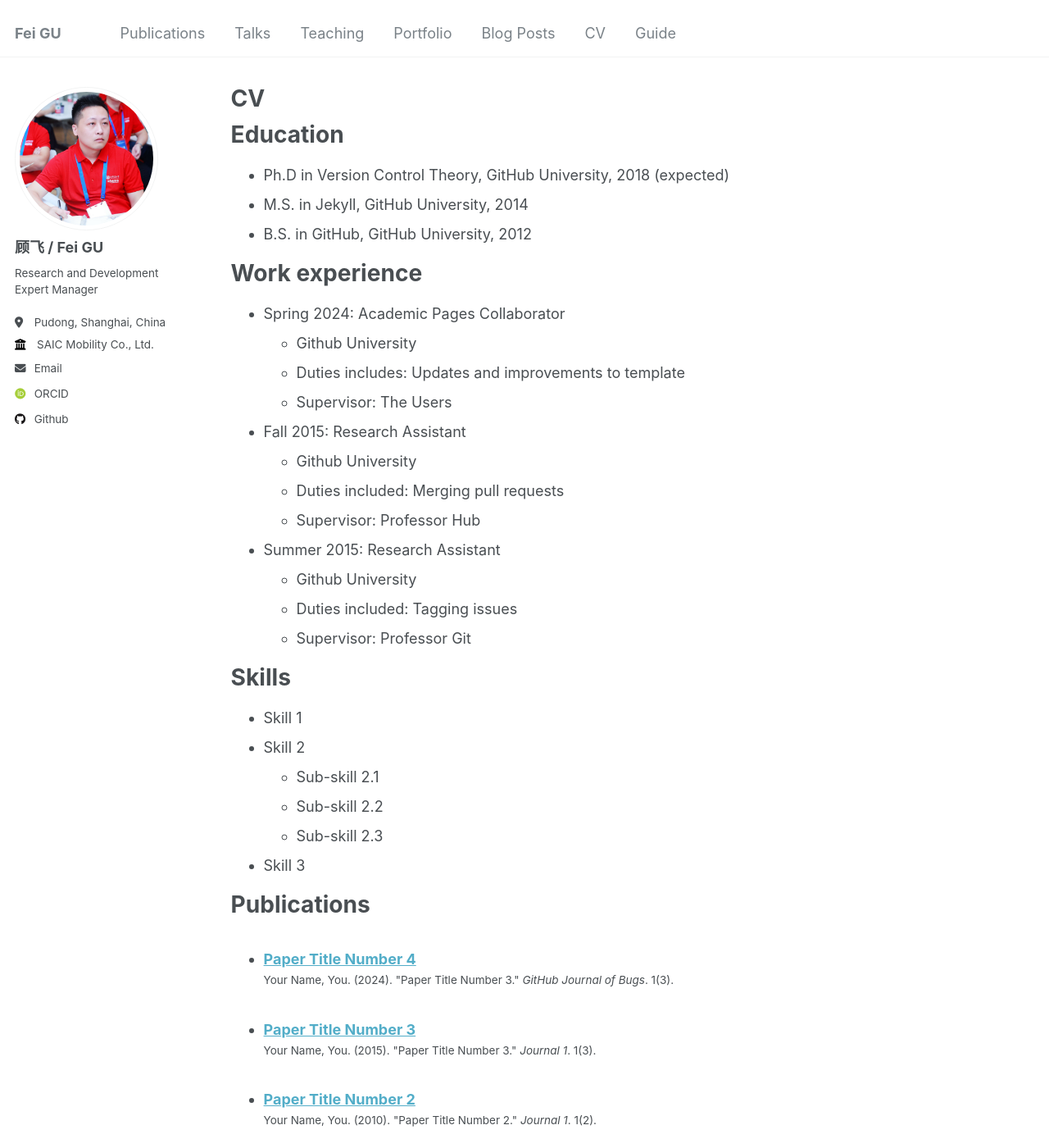
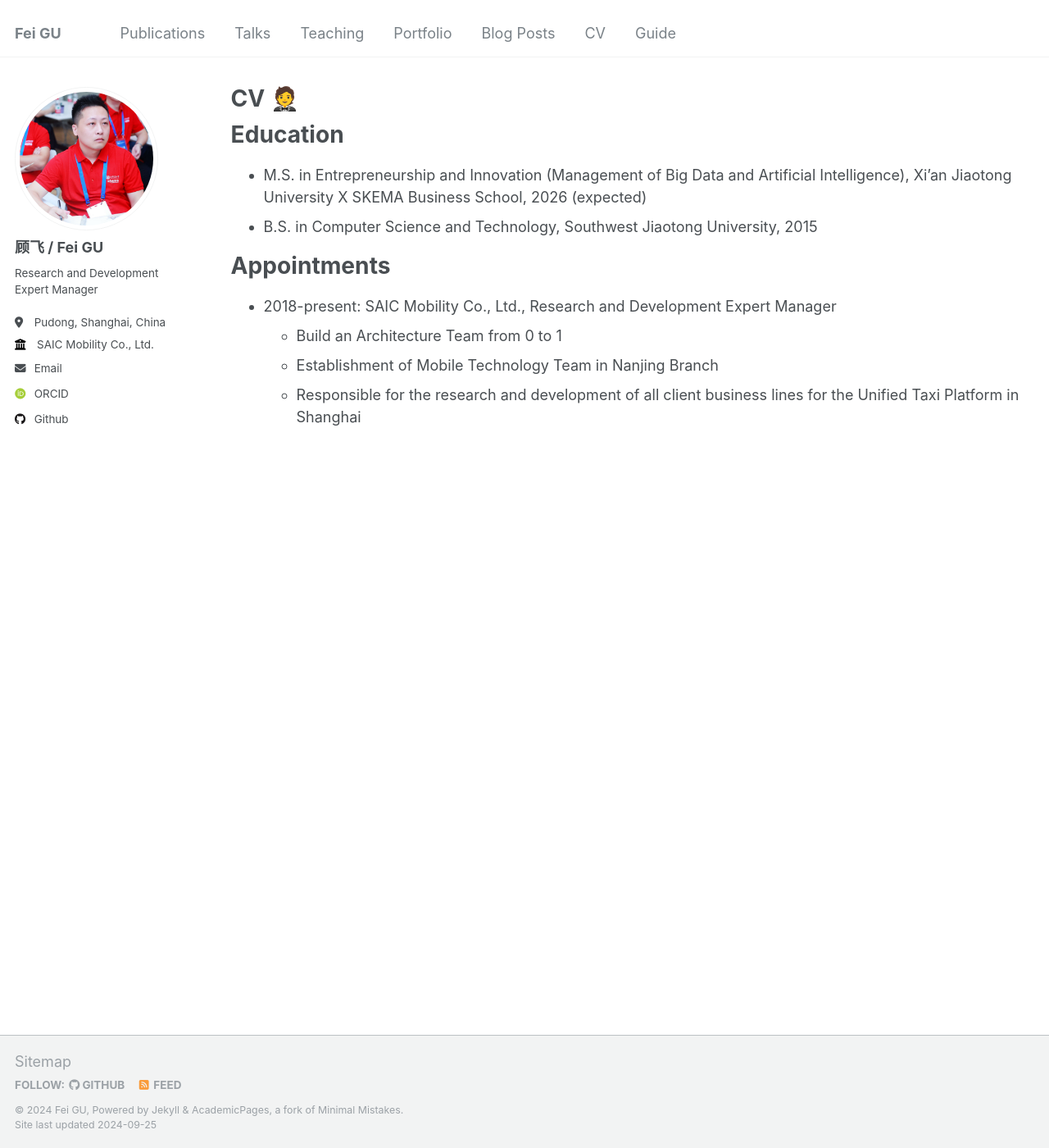
Before and after one commit to rongmax-gufei/rongmax-gufei.github.io, a Jekyll site: the page built from _pages/cv.md, in a window 1280 px wide and 1400 px high. Shown: the whole window at 82% size. Built offline with Jekyll 4.4.1, drawn with Linux system fonts in a browser that asks for light colours; some web fonts are replaced; some of the changed text lies outside the part shown.

Commit message:
Update cv.md

```diff
--- a/_pages/cv.md
+++ b/_pages/cv.md
@@ -1,6 +1,6 @@
 ---
 layout: archive
-title: "CV"
+title: "CV 🤵"
 permalink: /cv/
 author_profile: true
 redirect_from:
@@ -11,54 +11,12 @@ redirect_from:
 
 Education
 ======
-* Ph.D in Version Control Theory, GitHub University, 2018 (expected)
-* M.S. in Jekyll, GitHub University, 2014
-* B.S. in GitHub, GitHub University, 2012
+* M.S. in Entrepreneurship and Innovation (Management of Big Data and Artificial Intelligence), Xi'an Jiaotong University X SKEMA Business School, 2026 (expected)
+* B.S. in Computer Science and Technology, Southwest Jiaotong University, 2015
 
-Work experience
+Appointments
 ======
-* Spring 2024: Academic Pages Collaborator
-  * Github University
-  * Duties includes: Updates and improvements to template
-  * Supervisor: The Users
-
-* Fall 2015: Research Assistant
-  * Github University
-  * Duties included: Merging pull requests
-  * Supervisor: Professor Hub
-
-* Summer 2015: Research Assistant
-  * Github University
-  * Duties included: Tagging issues
-  * Supervisor: Professor Git
-
-Skills
-======
-* Skill 1
-* Skill 2
-  * Sub-skill 2.1
-  * Sub-skill 2.2
-  * Sub-skill 2.3
-* Skill 3
-
-Publications
-======
-  <ul>{% for post in site.publications reversed %}
-    {% include archive-single-cv.html %}
-  {% endfor %}</ul>
-
-Talks
-======
-  <ul>{% for post in site.talks reversed %}
-    {% include archive-single-talk-cv.html  %}
-  {% endfor %}</ul>
-
-Teaching
-======
-  <ul>{% for post in site.teaching reversed %}
-    {% include archive-single-cv.html %}
-  {% endfor %}</ul>
-
-Service and leadership
-======
-* Currently signed in to 43 different slack teams
+* 2018-present: SAIC Mobility Co., Ltd., Research and Development Expert Manager
+  * Build an Architecture Team from 0 to 1
+  * Establishment of Mobile Technology Team in Nanjing Branch
+  * Responsible for the research and development of all client business lines for the Unified Taxi Platform in Shanghai
```
